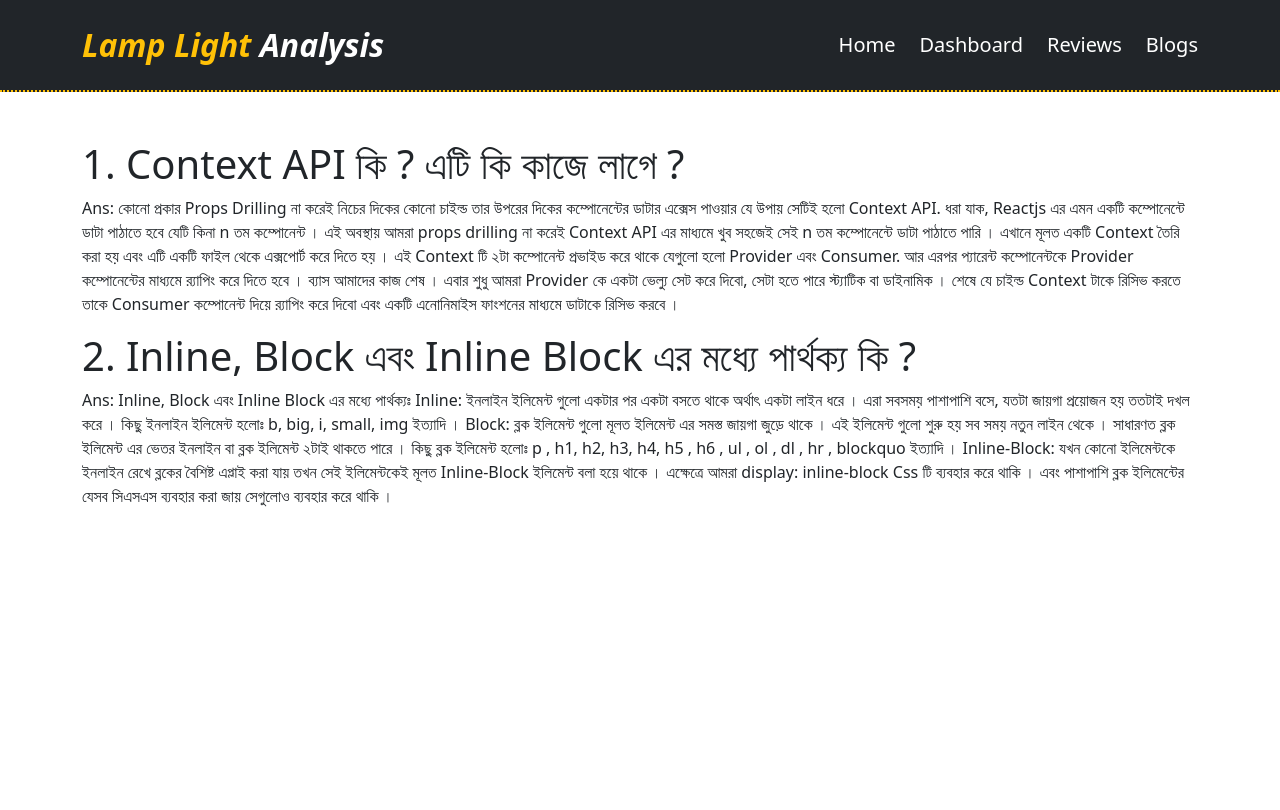
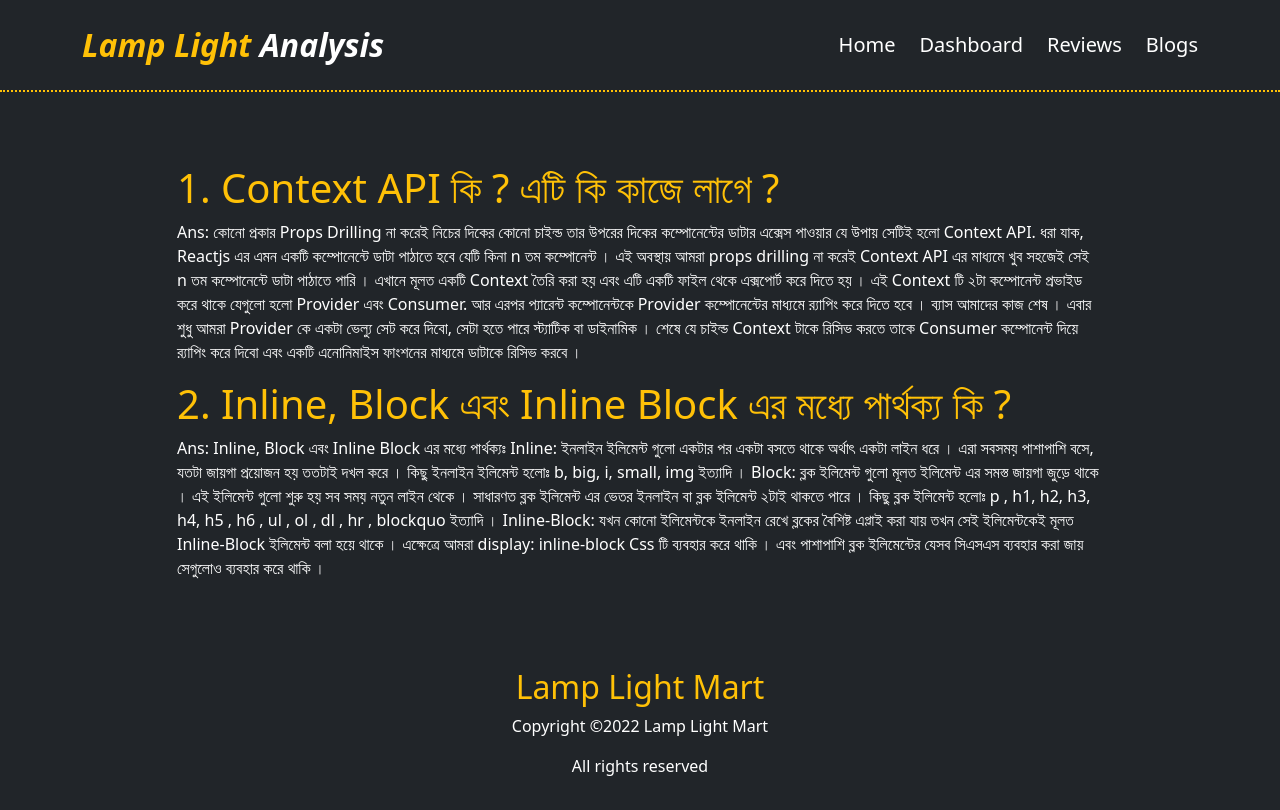
Before and after one commit to anannanur/lamp-light-analysis, a React (Create React App) app: page /blogs in a window 1280 px wide. Built offline with nearby package versions, Linux system fonts and the light colour scheme.

Commit message:
footer component added and blogs component updated

```diff
--- a/src/App.js
+++ b/src/App.js
@@ -6,6 +6,7 @@ import Dashboard from './Components/Dashboard/Dashboard';
 import Reviews from './Components/Reviews/Reviews';
 import Blogs from './Components/Blogs/Blogs';
 import Notfound from './Components/Notfound/Notfound';
+import Footer from './Components/Footer/Footer';
 
 function App() {
   return (
@@ -18,7 +19,8 @@ function App() {
           <Route path='/blogs' element={<Blogs />}></Route>
           <Route path='*' element={<Notfound />}></Route>
         </Routes>
-    </div>
+        <Footer></Footer>
+   </div>
 
   );
 }
--- a/src/Components/Blogs/Blogs.js
+++ b/src/Components/Blogs/Blogs.js
@@ -2,16 +2,17 @@ import React from 'react';
 
 const Blogs = () => {
     return (
+        <div className='bg-dark py-4'>
             <div className='container'>
-            <div className="row mt-5">
-                <div className="col-md-12">
-                    <h1>1. Context API কি ? এটি কি কাজে লাগে ?</h1>
-                    <p>Ans: কোনো প্রকার Props Drilling না করেই নিচের দিকের কোনো চাইল্ড তার উপরের দিকের কম্পোনেন্টের ডাটার এক্সেস পাওয়ার যে উপায় সেটিই হলো Context API. ধরা যাক, Reactjs এর এমন একটি কম্পোনেন্টে ডাটা পাঠাতে হবে যেটি কিনা n তম কম্পোনেন্ট । এই অবস্থায় আমরা props drilling না করেই Context API এর মাধ্যমে খুব সহজেই সেই n তম কম্পোনেন্টে ডাটা পাঠাতে পারি ।
+                <div className="row mt-5 d-flex justify-content-center">
+                    <div className="col-md-10">
+                        <h1 className='text-warning'>1. Context API কি ? এটি কি কাজে লাগে ?</h1>
+                        <p className='text-white'>Ans: কোনো প্রকার Props Drilling না করেই নিচের দিকের কোনো চাইল্ড তার উপরের দিকের কম্পোনেন্টের ডাটার এক্সেস পাওয়ার যে উপায় সেটিই হলো Context API. ধরা যাক, Reactjs এর এমন একটি কম্পোনেন্টে ডাটা পাঠাতে হবে যেটি কিনা n তম কম্পোনেন্ট । এই অবস্থায় আমরা props drilling না করেই Context API এর মাধ্যমে খুব সহজেই সেই n তম কম্পোনেন্টে ডাটা পাঠাতে পারি ।
                             এখানে মূলত একটি Context তৈরি করা হয় এবং এটি একটি ফাইল থেকে এক্সপোর্ট করে দিতে হয় । এই Context টি ২টা কম্পোনেন্ট প্রভাইড করে থাকে যেগুলো হলো Provider এবং Consumer. আর এরপর প্যারেন্ট কম্পোনেন্টকে Provider কম্পোনেন্টের মাধ্যমে র‍্যাপিং করে দিতে হবে । ব্যাস আমাদের কাজ শেষ । এবার শুধু আমরা Provider কে একটা ভেল্যু সেট করে দিবো, সেটা হতে পারে স্ট্যাটিক বা ডাইনামিক । শেষে যে চাইল্ড Context টাকে রিসিভ করতে তাকে Consumer কম্পোনেন্ট দিয়ে র‍্যাপিং করে দিবো এবং একটি এনোনিমাইস ফাংশনের মাধ্যমে ডাটাকে রিসিভ করবে ।</p>
                     </div>
-                <div className="col-md-12">
-                    <h1>2. Inline, Block এবং Inline Block এর মধ্যে পার্থক্য কি ?</h1>
-                    <p>Ans: Inline, Block এবং Inline Block এর মধ্যে পার্থক্যঃ
+                    <div className="col-md-10">
+                        <h1 className='text-warning'>2. Inline, Block এবং Inline Block এর মধ্যে পার্থক্য কি ?</h1>
+                        <p className='text-white'>Ans: Inline, Block এবং Inline Block এর মধ্যে পার্থক্যঃ
                             Inline: ইনলাইন ইলিমেন্ট গুলো একটার পর একটা বসতে থাকে অর্থাৎ একটা লাইন ধরে । এরা সবসময় পাশাপাশি বসে, যতটা জায়গা প্রয়োজন হয় ততটাই দখল করে । কিছু ইনলাইন ইলিমেন্ট হলোঃ b, big, i, small, img ইত্যাদি ।
                             Block: ব্লক ইলিমেন্ট গুলো মূলত ইলিমেন্ট এর সমস্ত জায়গা জুড়ে থাকে । এই ইলিমেন্ট গুলো শুরু হয় সব সময় নতুন লাইন থেকে । সাধারণত ব্লক ইলিমেন্ট এর ভেতর ইনলাইন বা ব্লক ইলিমেন্ট ২টাই থাকতে পারে । কিছু ব্লক ইলিমেন্ট হলোঃ p , h1, h2, h3, h4, h5 , h6 , ul , ol , dl , hr , blockquo ইত্যাদি ।
                             Inline-Block: যখন কোনো ইলিমেন্টকে ইনলাইন রেখে ব্লকের বৈশিষ্ট এপ্লাই করা যায় তখন সেই ইলিমেন্টকেই মূলত Inline-Block ইলিমেন্ট বলা হয়ে থাকে । এক্ষেত্রে আমরা display: inline-block Css টি ব্যবহার করে থাকি । এবং পাশাপাশি ব্লক ইলিমেন্টের যেসব সিএসএস ব্যবহার করা জায় সেগুলোও ব্যবহার করে থাকি ।</p>
@@ -19,6 +20,7 @@ const Blogs = () => {
                 </div>
 
             </div>
+        </div>
     );
 };
 
--- /dev/null
+++ b/src/Components/Footer/Footer.js
@@ -0,0 +1,21 @@
+import React from 'react';
+
+const Footer = () => {
+    return (
+
+        <div className='bg-dark pt-5 pb-3'>
+            <div className="container">
+                <div className="row">
+                    <div className="col-md-12 text-center text-white">
+                        <h2 className='text-warning'>Lamp Light Mart</h2>
+                        <p>Copyright &copy;2022 Lamp Light Mart</p>
+                        <p>All rights reserved</p>
+                    </div>
+                </div>
+            </div>
+        </div>
+
+    );
+};
+
+export default Footer;
--- a/src/Components/Home/Home.css
+++ b/src/Components/Home/Home.css
@@ -1,7 +1,3 @@
-.home-container{
-    height: 87.8vh;
-    overflow-x: hidden;
-}
 .img-container{
    display: flex;
    justify-content: center;
--- a/src/Components/Home/Home.js
+++ b/src/Components/Home/Home.js
@@ -5,7 +5,7 @@ import './Home.css';
 
 const Home = () => {
     return (
-        <div className='home-container bg-dark py-5'>
+        <div className='bg-dark py-5'>
             <div className="container">
                 <div className="row">
                     <div className='col-12 col-md-6 img-container pt-5'>
```
Lines whose indentation alone changed are shown as unchanged.
